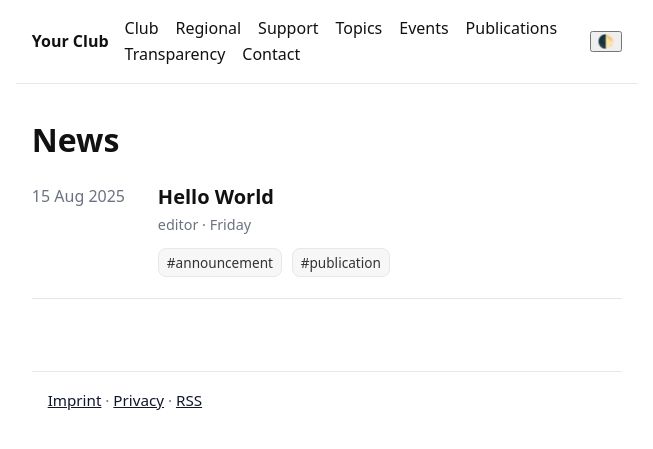
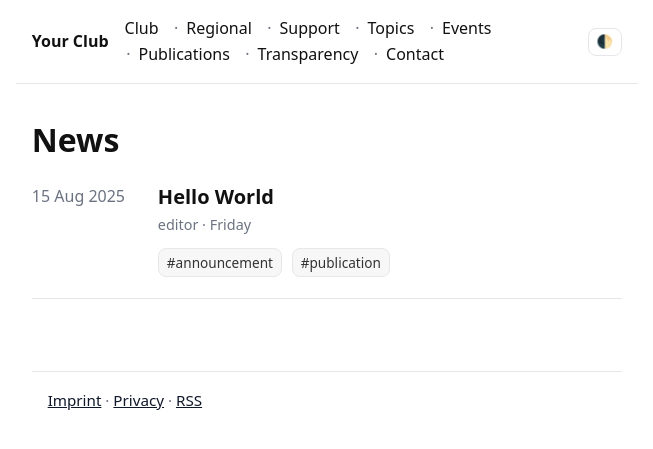
Before and after one commit to k41ju/website, a Jekyll site: the page built from index.html, in a window 1280 px wide. Shown: the top 449 px of the page, without its empty margins (313-966 px from the left). Built offline with Jekyll 4.4.1, drawn with Linux system fonts in a browser that asks for light colours; the list of posts is cut into pages by our own code.

Commit message:
Update site.css

```diff
--- a/assets/site.css
+++ b/assets/site.css
@@ -1,137 +1,57 @@
-/* Base scale & container */
+/* ---- Theme tokens ---- */
 :root {
   --maxw: 68ch;
-
-  /* Light theme */
-  --bg: #ffffff;
-  --fg: #111111;
-  --muted: #6b7280;
-  --border: #e5e7eb;
-  --link: #0f172a;
-  --tag-bg: #f7f7f7;
-  --tag-fg: #333333;
+  --bg: #ffffff; --fg: #111; --muted: #6b7280; --border: #e5e7eb;
+  --link: #0f172a; --tag-bg: #f7f7f7; --tag-fg: #333;
 }
-
 @media (prefers-color-scheme: dark) {
-  :root {
-    --bg: #0b0b0c;
-    --fg: #e5e7eb;
-    --muted: #9aa0a6;
-    --border: #1f2937;
-    --link: #93c5fd;
-    --tag-bg: #111418;
-    --tag-fg: #c7cbd1;
-  }
+  :root { --bg:#0b0b0c; --fg:#e5e7eb; --muted:#9aa0a6; --border:#1f2937; --link:#93c5fd; --tag-bg:#111418; --tag-fg:#c7cbd1; }
 }
-
-/* Override if user picked a theme explicitly */
-html[data-theme="light"] {
-  --bg: #ffffff;
-  --fg: #111111;
-  --muted: #6b7280;
-  --border: #e5e7eb;
-  --link: #0f172a;
-  --tag-bg: #f7f7f7;
-  --tag-fg: #333333;
-}
-html[data-theme="dark"] {
-  --bg: #0b0b0c;
-  --fg: #e5e7eb;
-  --muted: #9aa0a6;
-  --border: #1f2937;
-  --link: #93c5fd;
-  --tag-bg: #111418;
-  --tag-fg: #c7cbd1;
-}
+html[data-theme="light"] { --bg:#fff; --fg:#111; --muted:#6b7280; --border:#e5e7eb; --link:#0f172a; --tag-bg:#f7f7f7; --tag-fg:#333; }
+html[data-theme="dark"]  { --bg:#0b0b0c; --fg:#e5e7eb; --muted:#9aa0a6; --border:#1f2937; --link:#93c5fd; --tag-bg:#111418; --tag-fg:#c7cbd1; }
 
 * { box-sizing: border-box; }
 html { color-scheme: light dark; }
-body {
-  margin: 0;
-  background: var(--bg);
-  color: var(--fg);
-  font: 16px/1.6 system-ui, -apple-system, Segoe UI, Roboto, "Helvetica Neue", Arial, "Noto Sans", "Liberation Sans", sans-serif;
+body { margin:0; background:var(--bg); color:var(--fg); font:16px/1.6 system-ui, -apple-system, Segoe UI, Roboto, "Helvetica Neue", Arial, "Noto Sans", "Liberation Sans", sans-serif; }
+
+/* ---- Layout ---- */
+.header, main, .footer { max-width: var(--maxw); margin: 0 auto; padding: 1rem; }
+.header {
+  display:grid; grid-template-columns:auto 1fr auto; align-items:center; gap:1rem;
+  border-bottom:1px solid var(--border);
+}
+.site-title { font-weight:700; text-decoration:none; color:var(--fg); }
+.nav a { color:var(--fg); text-decoration:none; margin-right:.6rem; }
+.nav a:hover { text-decoration:underline; }
+.nav a + a::before { content:"·"; margin: 0 .5rem 0 .1rem; color: var(--muted); } /* subtle separators */
+#theme-toggle { border:1px solid var(--border); background:transparent; color:var(--fg); border-radius:.5rem; padding:.35rem .5rem; cursor:pointer; }
+
+.footer { color:var(--muted); font-size:.95rem; border-top:1px solid var(--border); margin-top:2rem; }
+
+/* ---- Typography ---- */
+h1, h2 { line-height:1.25; margin:1.25rem 0 .5rem; }
+a { color: var(--link); }
+
+/* ---- Post list ---- */
+.post {
+  padding:1rem 0; border-bottom:1px solid var(--border);
+  display:grid; grid-template-columns:110px 1fr; gap:1rem;
+}
+.post:last-child { border-bottom:0; }
+.post .date { color:var(--muted); font-variant-numeric: tabular-nums; white-space:nowrap; }
+.post .title { margin:0; font-size:1.25rem; }
+.post .title a { color:var(--fg); text-decoration:none; }
+.post .title a:hover { text-decoration:underline; }
+.meta { color:var(--muted); font-size:.9rem; margin:.25rem 0 .5rem; }
+.excerpt { margin:.25rem 0 .75rem; }
+
+/* ---- Tags ---- */
+.tags a {
+  display:inline-block; font-size:.85rem; padding:.15rem .5rem;
+  border:1px solid var(--border); border-radius:.5rem; margin:0 .35rem .35rem 0;
+  text-decoration:none; background:var(--tag-bg); color:var(--tag-fg);
 }
 
-/* Layout */
-.header, main, footer { max-width: var(--maxw); margin: 0 auto; padding: 1rem; }
-.header {
-  display: grid;
-  grid-template-columns: auto 1fr auto;
-  align-items: center;
-  gap: 1rem;
-  border-bottom: 1px solid var(--border);
-}
-.site-title { font-weight: 700; text-decoration: none; color: var(--fg); }
-.nav a {
-  margin-right: .8rem;
-  text-decoration: none;
-  color: var(--fg);
-}
-.nav a:hover { text-decoration: underline; }
-
-footer {
-  color: var(--muted);
-  font-size: .95rem;
-  border-top: 1px solid var(--border);
-  margin-top: 2rem;
-}
-
-/* Headings */
-h1, h2 { line-height: 1.25; margin: 1.25rem 0 .5rem; }
-
-/* Post list */
-.post {
-  padding: 1rem 0;
-  border-bottom: 1px solid var(--border);
-  display: grid;
-  grid-template-columns: 110px 1fr;
-  gap: 1rem;
-}
-.post:last-child { border-bottom: 0; }
-
-/* Date column mimicking CCC vibe */
-.post .date {
-  color: var(--muted);
-  font-variant-numeric: tabular-nums;
-  white-space: nowrap;
-}
-.post .title {
-  margin: 0;
-  font-size: 1.25rem;
-}
-.post .title a { color: var(--fg); text-decoration: none; }
-.post .title a:hover { text-decoration: underline; }
-
-.meta { color: var(--muted); font-size: .9rem; margin: .25rem 0 .5rem; }
-.excerpt { margin: .25rem 0 .75rem; color: var(--fg); }
-
-/* Tag pills */
-.tags a {
-  display: inline-block;
-  font-size: .85rem;
-  padding: .15rem .5rem;
-  border: 1px solid var(--border);
-  border-radius: .5rem;
-  margin-right: .35rem;
-  margin-bottom: .35rem;
-  text-decoration: none;
-  background: var(--tag-bg);
-  color: var(--tag-fg);
-}
-
-/* Pagination */
-.pagination { margin-top: 1.5rem; }
-.pagination a { margin-right: .6rem; }
-
-/* Links & content */
-a { color: var(--link); }
-code, pre {
-  font-family: ui-monospace, SFMono-Regular, Menlo, Monaco, Consolas, "Liberation Mono", monospace;
-  background: var(--tag-bg);
-  color: var(--fg);
-  border: 1px solid var(--border);
-  border-radius: .4rem;
-}
-code { padding: .1rem .3rem; }
-pre { padding: .75rem; overflow-x: auto; }
+/* ---- Pagination ---- */
+.pagination { margin-top:1.5rem; }
+.pagination a { margin-right:.6rem; }
```
